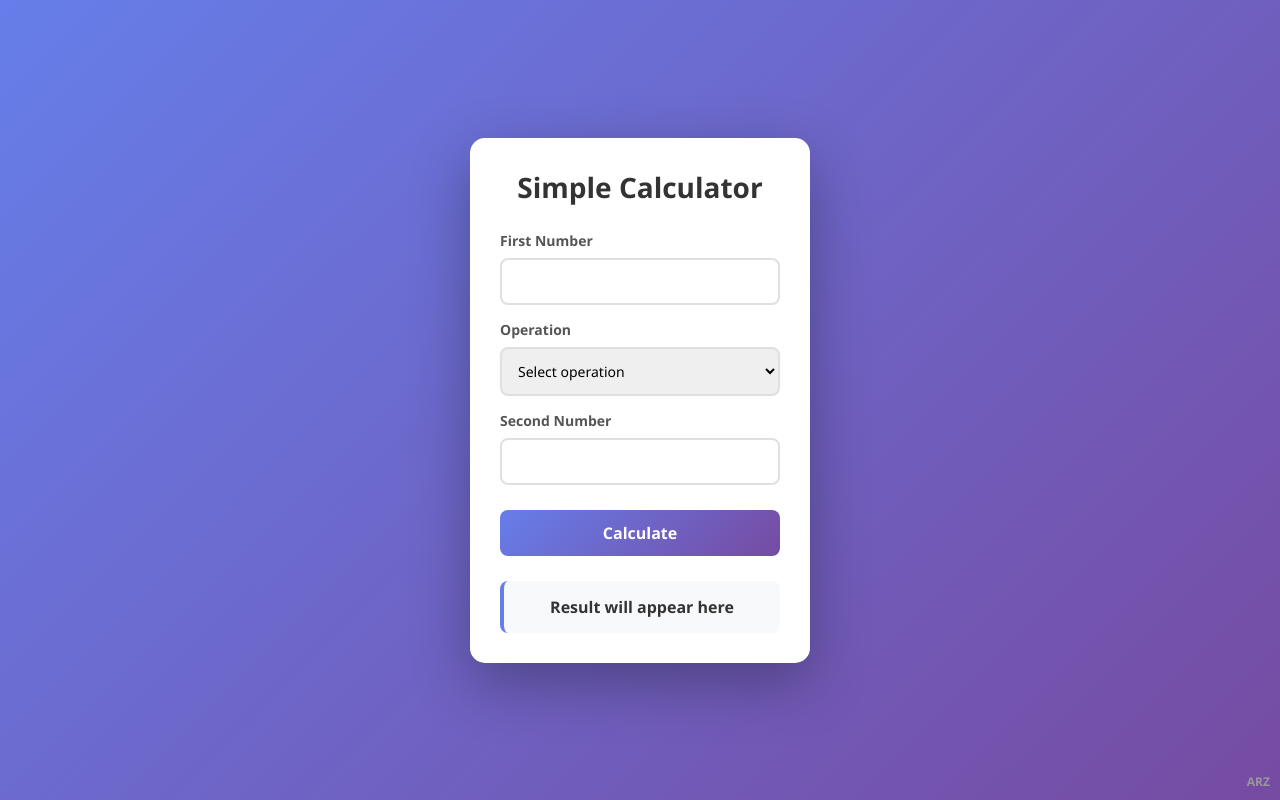
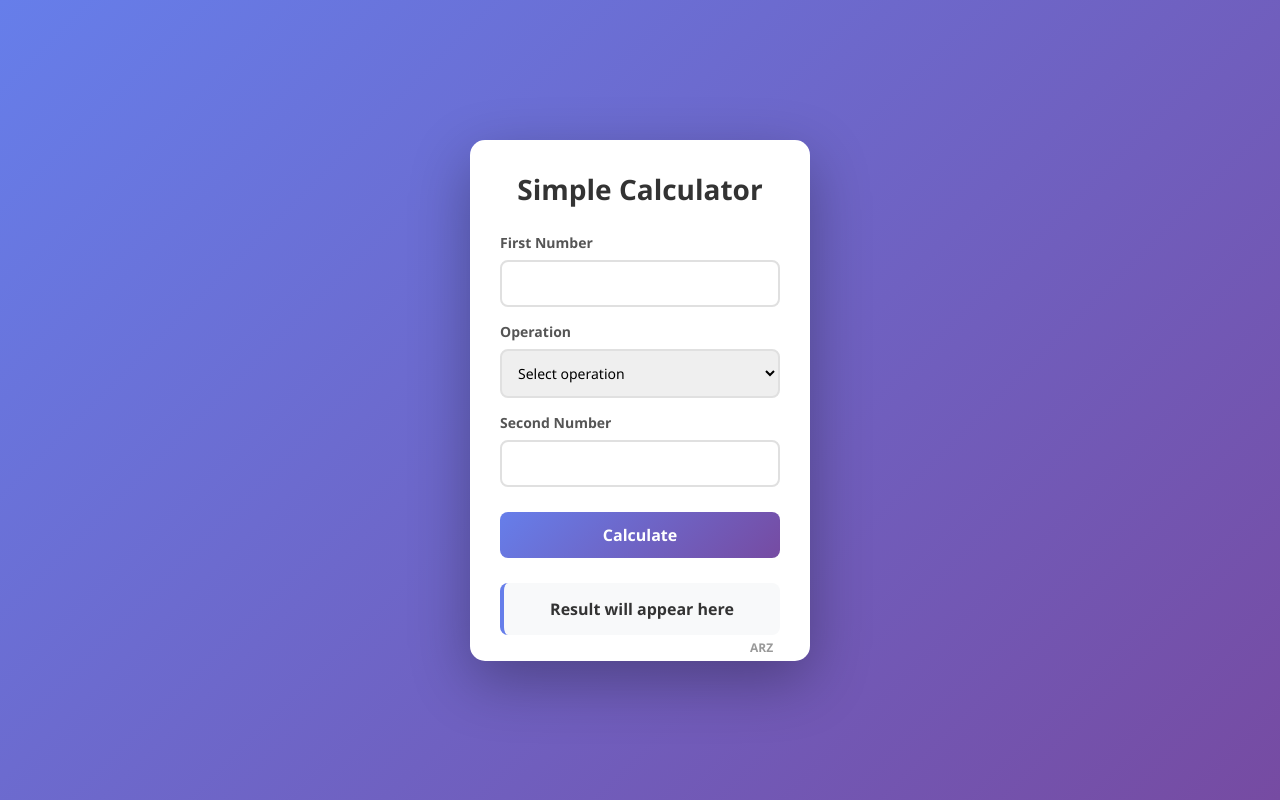
Before and after one commit to arzkhudia09-jpg/Calculator, a Flask app: page / in a window 1280 px wide. Run offline with Flask 3, Linux system fonts and the light colour scheme.

Commit message:
adjusted signature position

```diff
--- a/static/style.css
+++ b/static/style.css
@@ -13,6 +13,13 @@ body {
     height: 100vh;
     min-height: 100vh;
 }
+
+.signature {
+            margin: 4px 0px -25px 250px;
+            font-size: 12px;
+            color: #999;
+            font-weight: bold;
+        }
 
 .calculator {
     background: #ffffff;
@@ -90,12 +97,3 @@ button:active {
     font-weight: 600;
     color: #333;
 }
-
-.signature {
-            position: fixed;
-            bottom: 10px;
-            right: 10px;
-            font-size: 12px;
-            color: #999;
-            font-weight: bold;
-        }
--- a/templates/index.html
+++ b/templates/index.html
@@ -38,9 +38,10 @@
             <p>Result will appear here</p>
         {% endif %}
     </div>
+    <div class="signature">ARZ</div>
 </div>
 
-<div class="signature">ARZ</div>
+
 
 </body>
 </html>
```
